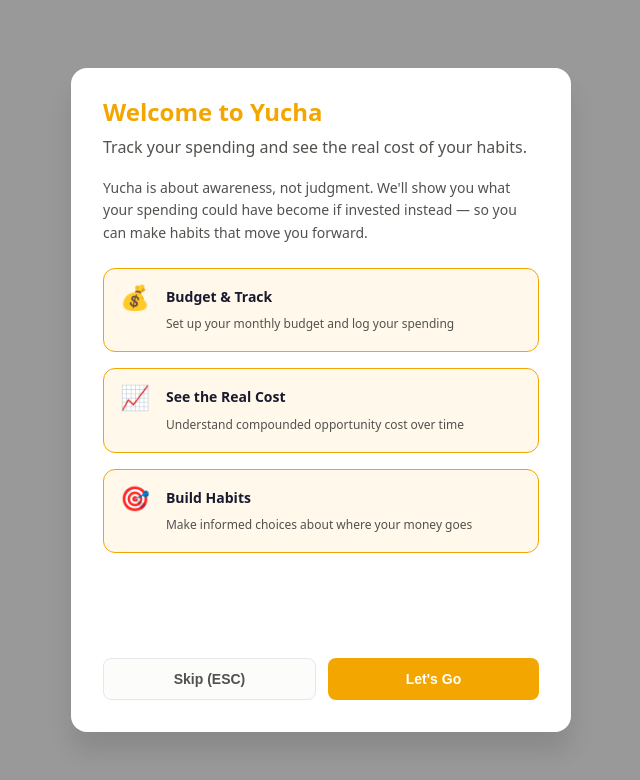
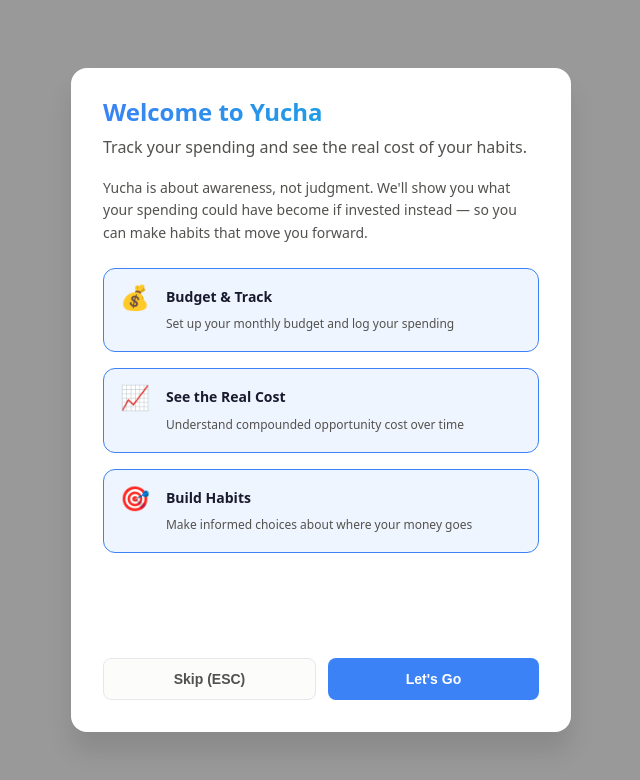
Before and after one commit to NathanielDSmith/yucha, a React (Vite) app: page / in a window 1280 px wide. Shown: the top 780 px of the page, without its empty margins (319-959 px from the left). Built offline with nearby package versions, Linux system fonts and the light colour scheme.

Commit message:
feat: update color scheme to Trust & Growth palette (Palette 1)
- Primary: #3B82F6 (bright blue)
- Success: #10B981 (emerald green)
- Accent: #06B6D4 (cyan)
- Warning: #F59E0B (amber)
- Critical: #EF4444 (red)

Add LoadingSpinner, ErrorMessage, and Toast components for Phase 3 error handling.

```diff
--- a/src/components/ErrorMessage.tsx
+++ b/src/components/ErrorMessage.tsx
@@ -1,41 +1,41 @@
-export function ErrorMessage({
-  message,
-  onRetry,
-}: {
+interface ErrorMessageProps {
   message: string
   onRetry?: () => void
-}) {
+}
+
+export function ErrorMessage({ message, onRetry }: ErrorMessageProps) {
   return (
     <div
-      role="alert"
       style={{
-        display: 'flex',
-        alignItems: 'center',
-        gap: 'var(--space-md)',
-        padding: 'var(--space-md) var(--space-lg)',
+        padding: 'var(--space-lg)',
         backgroundColor: 'var(--color-critical-wash)',
         border: '1px solid var(--color-critical)',
         borderRadius: 'var(--radius-md)',
+        textAlign: 'center',
+        minHeight: '200px',
+        display: 'flex',
+        flexDirection: 'column',
+        alignItems: 'center',
+        justifyContent: 'center',
+        gap: 'var(--space-md)',
       }}
     >
-      <div style={{ flex: 1 }}>
       <p
         style={{
           color: 'var(--color-critical)',
-            fontSize: 'var(--font-size-sm)',
+          fontWeight: 'var(--font-weight-semibold)',
+          fontSize: 'var(--font-size-base)',
           margin: 0,
-            lineHeight: 1.4,
         }}
       >
         {message}
       </p>
-      </div>
       {onRetry && (
         <button
           onClick={onRetry}
           style={{
             padding: '0.5rem 1rem',
-            backgroundColor: 'var(--color-critical)',
+            backgroundColor: 'var(--color-primary)',
             color: 'var(--color-text-inverse)',
             border: 'none',
             borderRadius: 'var(--radius-md)',
@@ -43,17 +43,15 @@
             fontSize: 'var(--font-size-sm)',
             fontWeight: 'var(--font-weight-semibold)',
             transition: 'all var(--transition-fast)',
-            whiteSpace: 'nowrap',
-            flexShrink: 0,
           }}
           onMouseOver={(e) => {
-            e.currentTarget.style.backgroundColor = 'var(--color-critical-dark)'
+            e.currentTarget.style.backgroundColor = 'var(--color-primary-dark)'
           }}
           onMouseOut={(e) => {
-            e.currentTarget.style.backgroundColor = 'var(--color-critical)'
+            e.currentTarget.style.backgroundColor = 'var(--color-primary)'
           }}
         >
-          Retry
+          Try Again
         </button>
       )}
     </div>
--- a/src/components/LoadingSpinner.tsx
+++ b/src/components/LoadingSpinner.tsx
@@ -1,4 +1,8 @@
-export function LoadingSpinner({ message = 'Loading...' }: { message?: string }) {
+interface LoadingSpinnerProps {
+  message?: string
+}
+
+export function LoadingSpinner({ message = 'Loading...' }: LoadingSpinnerProps) {
   return (
     <div
       style={{
@@ -6,11 +10,10 @@
         flexDirection: 'column',
         alignItems: 'center',
         justifyContent: 'center',
-        gap: 'var(--space-md)',
-        padding: 'var(--space-3xl) var(--space-lg)',
+        padding: 'var(--space-3xl)',
+        minHeight: '200px',
+        gap: 'var(--space-lg)',
       }}
-      role="status"
-      aria-live="polite"
     >
       <div
         style={{
@@ -21,8 +24,8 @@
           borderRadius: '50%',
           animation: 'spin 0.8s linear infinite',
         }}
-        aria-hidden="true"
       />
+      {message && (
         <p
           style={{
             color: 'var(--color-text-muted)',
@@ -32,6 +35,7 @@
         >
           {message}
         </p>
+      )}
       <style>{`
         @keyframes spin {
           to { transform: rotate(360deg); }
--- a/src/components/Toast.css
+++ b/src/components/Toast.css
@@ -10,44 +10,47 @@
 }
 
 .toast {
+  pointer-events: auto;
+  background: var(--color-surface-1);
+  border: 1px solid var(--color-border);
+  border-radius: var(--radius-md);
+  padding: var(--space-lg);
+  min-width: 300px;
+  max-width: 400px;
+  box-shadow: var(--shadow-lg);
+  animation: slideIn 0.3s ease-out, slideOut 0.3s ease-out 4.7s forwards;
   display: flex;
   align-items: center;
   gap: var(--space-md);
-  padding: var(--space-md) var(--space-lg);
-  background: var(--color-page);
-  border: 1px solid var(--color-border);
-  border-radius: var(--radius-md);
-  box-shadow: var(--shadow-lg);
-  animation: slideIn 0.3s ease-out;
-  pointer-events: auto;
-  min-width: 300px;
-  max-width: 400px;
 }
 
 .toast--success {
   border-left: 4px solid var(--color-success);
+  background: var(--color-success-wash);
 }
 
 .toast--error {
   border-left: 4px solid var(--color-critical);
+  background: var(--color-critical-wash);
 }
 
 .toast--info {
-  border-left: 4px solid var(--color-primary);
+  border-left: 4px solid var(--color-accent);
+  background: var(--color-accent-wash);
 }
 
 .toast__content {
   display: flex;
   align-items: center;
   justify-content: space-between;
-  gap: var(--space-md);
+  gap: var(--space-lg);
   flex: 1;
 }
 
 .toast__message {
+  color: var(--color-text-primary);
   font-size: var(--font-size-sm);
-  color: var(--color-text-primary);
-  line-height: 1.4;
+  line-height: var(--line-height-normal);
 }
 
 .toast__close {
@@ -55,10 +58,10 @@
   border: none;
   color: var(--color-text-muted);
   cursor: pointer;
-  font-size: var(--font-size-lg);
+  font-size: var(--font-size-base);
   padding: 0;
+  flex-shrink: 0;
   transition: color var(--transition-fast);
-  flex-shrink: 0;
 }
 
 .toast__close:hover {
@@ -67,7 +70,7 @@
 
 @keyframes slideIn {
   from {
-    transform: translateX(100%);
+    transform: translateX(400px);
     opacity: 0;
   }
   to {
@@ -76,15 +79,25 @@
   }
 }
 
+@keyframes slideOut {
+  from {
+    transform: translateX(0);
+    opacity: 1;
+  }
+  to {
+    transform: translateX(400px);
+    opacity: 0;
+  }
+}
+
 @media (max-width: 600px) {
   .toast-container {
-    top: var(--space-md);
-    right: var(--space-md);
-    left: var(--space-md);
+    left: var(--space-lg);
+    right: var(--space-lg);
   }
 
   .toast {
     min-width: auto;
-    max-width: 100%;
+    max-width: none;
   }
 }
--- a/src/design-tokens.css
+++ b/src/design-tokens.css
@@ -1,25 +1,25 @@
 /* Design Tokens — centralized values for the entire design system */
 
 :root {
-  /* Color Palette — Bright, Forward-Looking, Positive */
+  /* Color Palette — Trust & Growth (Palette 1) */
 
-  /* Primary Action & Emphasis — Warm Yellow/Gold */
-  --color-primary: #f4a600;
-  --color-primary-dark: #d68f00;
-  --color-primary-light: #ffc233;
-  --color-primary-wash: rgba(244, 166, 0, 0.08);
+  /* Primary Action & Emphasis — Bright Blue */
+  --color-primary: #3B82F6;
+  --color-primary-dark: #2563EB;
+  --color-primary-light: #60A5FA;
+  --color-primary-wash: rgba(59, 130, 246, 0.08);
 
   /* Growth & Success */
-  --color-success: #39ff14;
-  --color-success-dark: #2cc60f;
-  --color-success-light: #66ff47;
-  --color-success-wash: rgba(57, 255, 20, 0.08);
+  --color-success: #10B981;
+  --color-success-dark: #059669;
+  --color-success-light: #34D399;
+  --color-success-wash: rgba(16, 185, 129, 0.08);
 
-  /* Accent & Learning — Complementary Gold */
-  --color-accent: #f4a600;
-  --color-accent-dark: #d68f00;
-  --color-accent-light: #ffc233;
-  --color-accent-wash: rgba(244, 166, 0, 0.08);
+  /* Accent & Info — Cyan */
+  --color-accent: #06B6D4;
+  --color-accent-dark: #0891B2;
+  --color-accent-light: #22D3EE;
+  --color-accent-wash: rgba(6, 182, 212, 0.08);
 
   /* Supporting Colors */
   --color-purple: #9d7fe8;
@@ -45,11 +45,11 @@
   --color-border-ring: rgba(26, 26, 46, 0.1);
 
   /* Status Colors */
-  --color-critical: #d03b3b;
-  --color-critical-dark: #b83030;
-  --color-critical-wash: rgba(208, 59, 59, 0.1);
-  --color-warning: #ff9500;
-  --color-warning-wash: rgba(255, 149, 0, 0.1);
+  --color-critical: #EF4444;
+  --color-critical-dark: #DC2626;
+  --color-critical-wash: rgba(239, 68, 68, 0.1);
+  --color-warning: #F59E0B;
+  --color-warning-wash: rgba(245, 158, 11, 0.1);
 
   /* Categorical Series (CVD-validated, from dataviz skill) */
   --series-1: #2a78d6;
```
Lines whose indentation alone changed are shown as unchanged.
